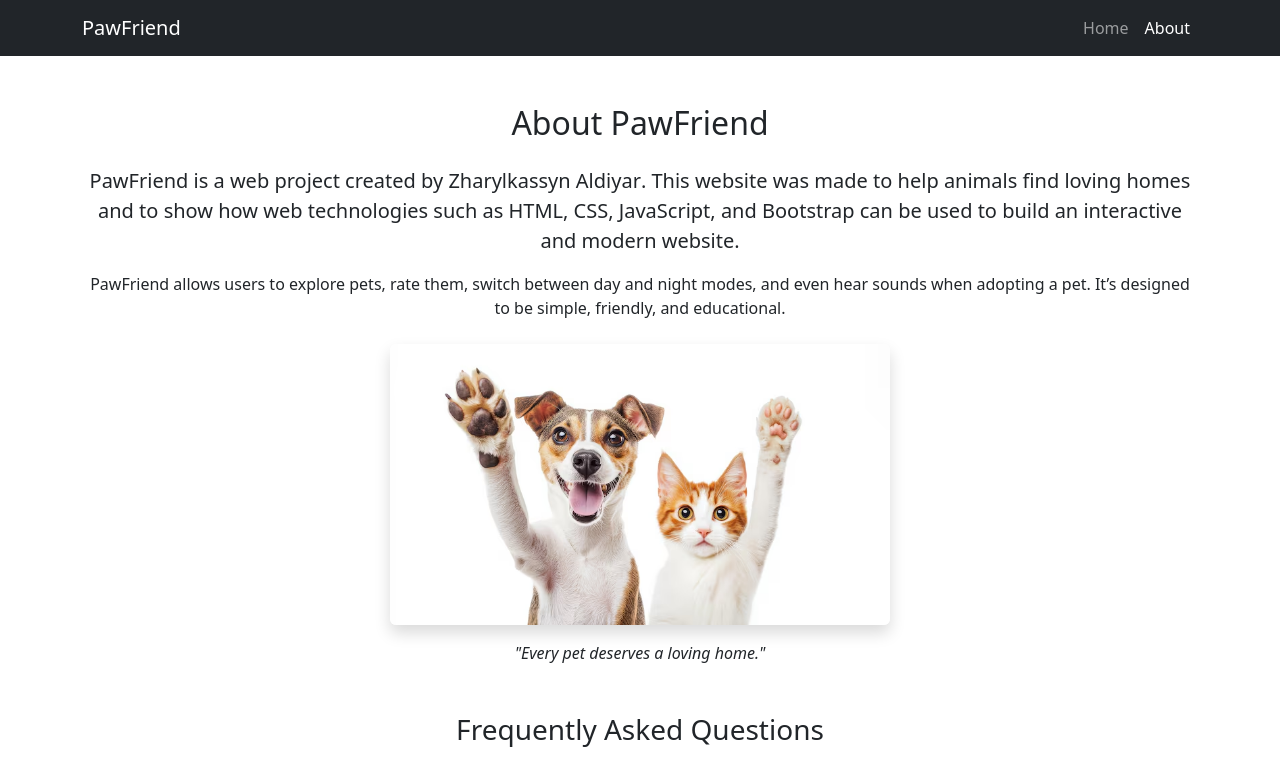
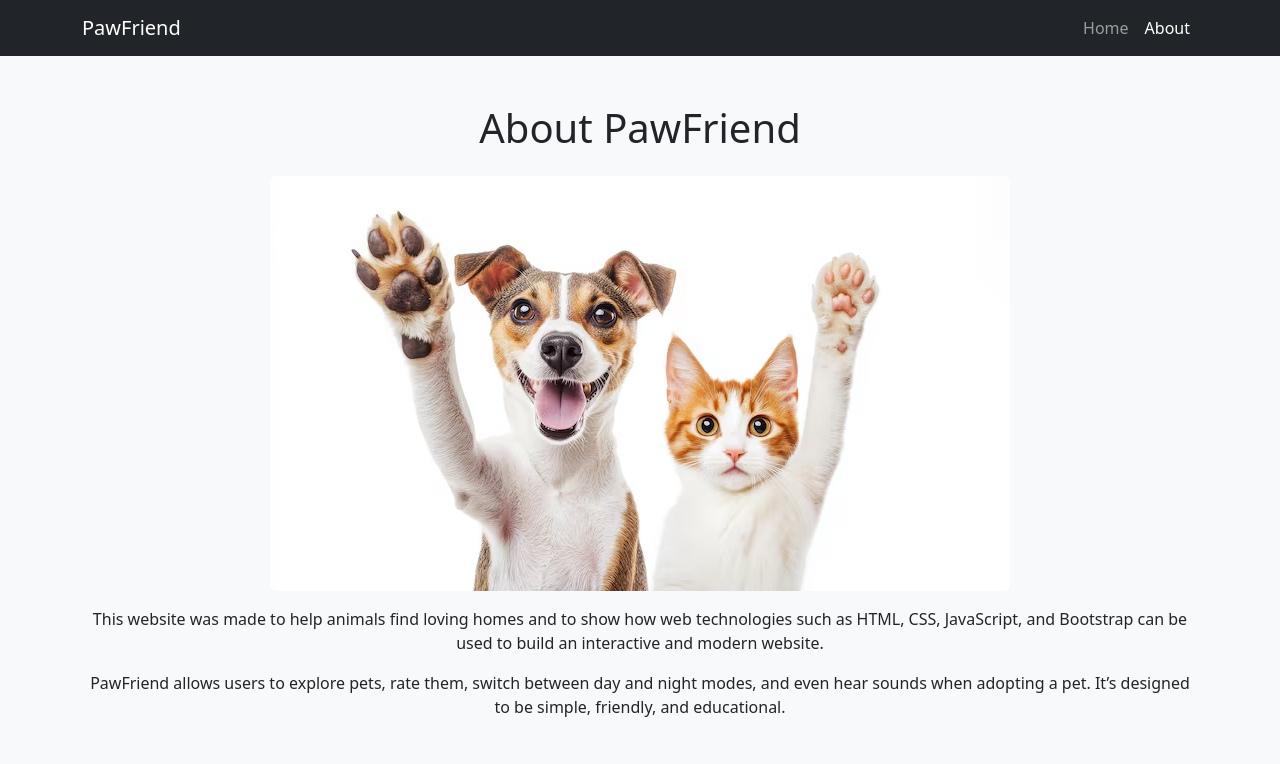
Before and after one commit to Aldik-droid/Pawfriend, a plain HTML site: page about.html in a window 1280 px wide. Shown: the top 764 px of the page. Drawn offline with nearby package versions, Linux system fonts and the light colour scheme.

Commit message:
updated some things

```diff
--- a/about.html
+++ b/about.html
@@ -8,8 +8,7 @@
   <link href="https://cdn.jsdelivr.net/npm/bootstrap@5.3.3/dist/css/bootstrap.min.css" rel="stylesheet">
 </head>
 
-<body>
-
+<body class="day-mode">
     <nav class="navbar navbar-expand-lg navbar-dark bg-dark">
         <div class="container">
             <a class="navbar-brand" href="index.html">PawFriend</a>
@@ -20,24 +19,19 @@
         </div>
   </nav>
 
-  <section class="container my-5">
-    <h2 class="text-center mb-4">About PawFriend</h2>
+  <section class="container my-5 text-center">
+    <h1>About PawFriend</h1>
+    <img src="images/about.jpg" class="img-fluid rounded my-3" alt="About PawFriend">
 
-    <p class="lead text-center">
-        <strong>PawFriend</strong> is a web project created by <strong>Zharylkassyn Aldiyar</strong>.
+    <p>
         This website was made to help animals find loving homes and to show how web technologies such as
         HTML, CSS, JavaScript, and Bootstrap can be used to build an interactive and modern website.
     </p>
 
-    <p class="text-center">
+    <p>
       PawFriend allows users to explore pets, rate them, switch between day and night modes,
       and even hear sounds when adopting a pet. It’s designed to be simple, friendly, and educational.
     </p>
-
-    <div class="text-center mt-4">
-        <img src="images/about.jpg" class="img-fluid rounded shadow" style="max-width: 500px;" alt="PawFriend mission">
-        <p class="mt-3"><em>"Every pet deserves a loving home."</em></p>
-    </div>
     </section>
 
     <section class="container my-5">
@@ -64,6 +58,7 @@
                         Do I need to pay anything?
                     </button>
                 </h2>
+
                 <div id="collapseTwo" class="accordion-collapse collapse" data-bs-parent="#faqAccordion">
                     <div class="accordion-body">
                         No, adoption is free. You only need to give your new pet love and care.
@@ -77,6 +72,7 @@
                         What technologies were used in this project?
                     </button>
                 </h2>
+
                 <div id="collapseThree" class="accordion-collapse collapse" data-bs-parent="#faqAccordion">
                     <div class="accordion-body">
                         This website uses HTML, CSS, JavaScript, and Bootstrap. JavaScript is responsible for
--- a/script.js
+++ b/script.js
@@ -52,10 +52,10 @@
     function attachCardEvents() {
 
         document.querySelectorAll(".readBtn").forEach(btn => {
-            btn.addEventListener("click", e => {
-                const id = e.target.getAttribute("data-id");
+            btn.addEventListener("click", function(e) {
+                const id = this.getAttribute("data-id");
                 const extra = document.getElementById(`extra${id}`);
-                extra && extra.classList.toggle("hidden-text");
+                if (extra) extra.classList.toggle("hidden-text");
             });
         });
 
```
Lines whose indentation alone changed are shown as unchanged.
